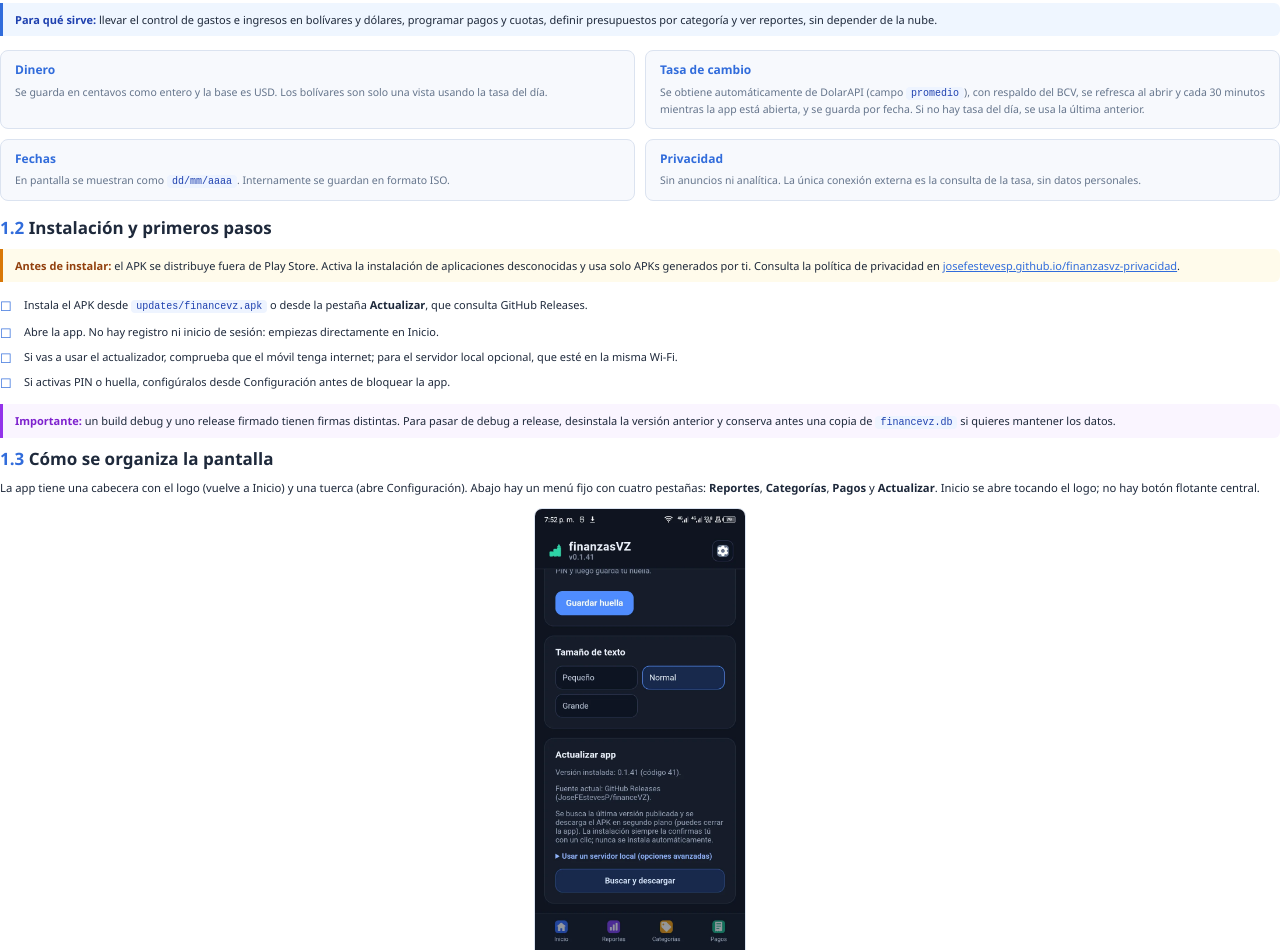
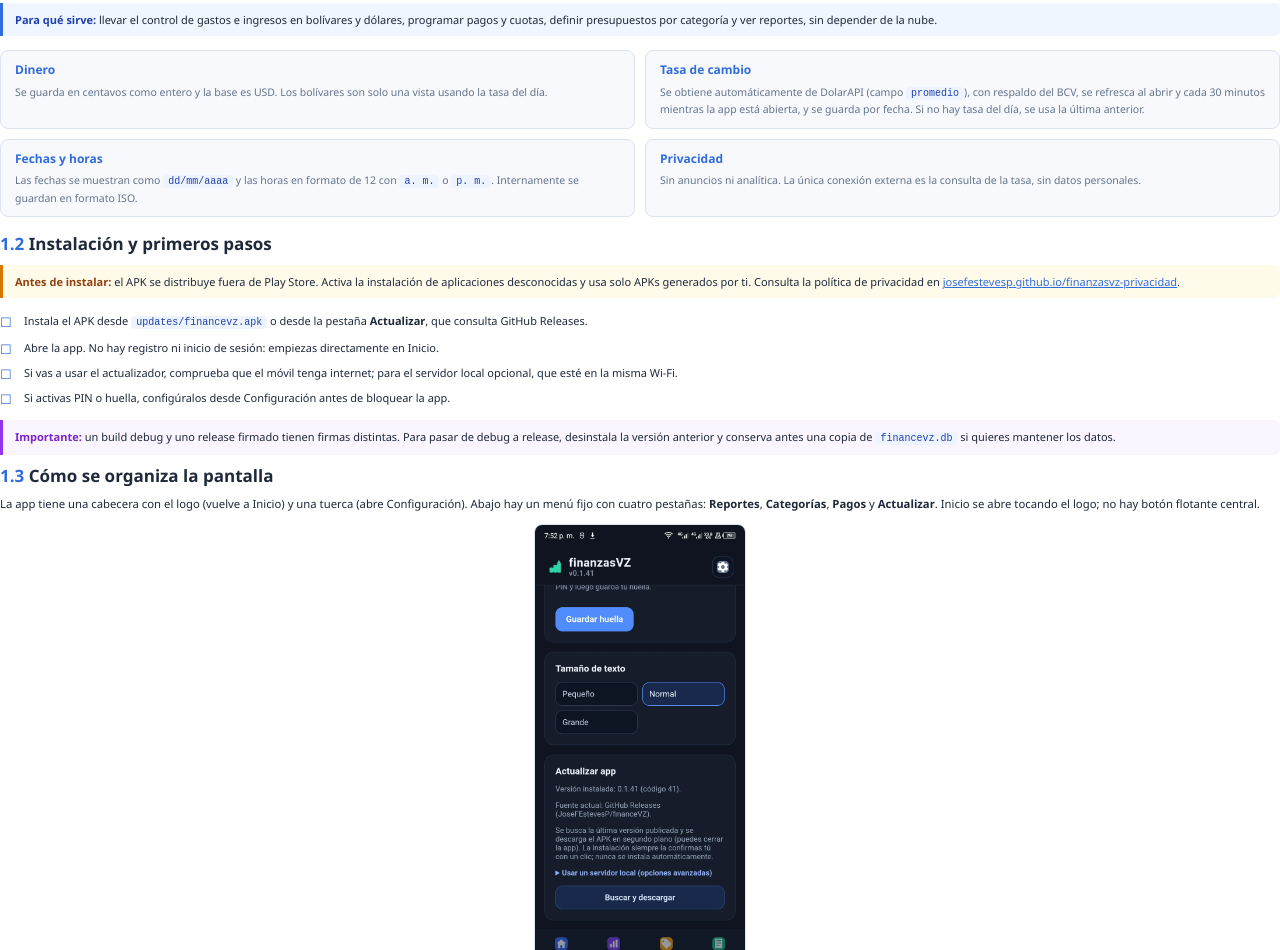
Before and after one commit to JoseFEstevesP/financeVZ, a plain HTML site: page manual/manual.html in a window 1280 px wide. Shown: the part 1383-2333 px from the top of the page. Drawn offline with Linux system fonts and the light colour scheme.

Commit message:
docs: actualizar manual a v0.1.41

```diff
--- a/manual/manual.html
+++ b/manual/manual.html
@@ -125,7 +125,7 @@
 	<div class="areas-grid">
 		<div class="area-card"><h4>Dinero</h4><p>Se guarda en centavos como entero y la base es USD. Los bolívares son solo una vista usando la tasa del día.</p></div>
 		<div class="area-card"><h4>Tasa de cambio</h4><p>Se obtiene automáticamente de DolarAPI (campo <code>promedio</code>), con respaldo del BCV, se refresca al abrir y cada 30 minutos mientras la app está abierta, y se guarda por fecha. Si no hay tasa del día, se usa la última anterior.</p></div>
-		<div class="area-card"><h4>Fechas</h4><p>En pantalla se muestran como <code>dd/mm/aaaa</code>. Internamente se guardan en formato ISO.</p></div>
+		<div class="area-card"><h4>Fechas y horas</h4><p>Las fechas se muestran como <code>dd/mm/aaaa</code> y las horas en formato de 12 con <code>a. m.</code> o <code>p. m.</code>. Internamente se guardan en formato ISO.</p></div>
 		<div class="area-card"><h4>Privacidad</h4><p>Sin anuncios ni analítica. La única conexión externa es la consulta de la tasa, sin datos personales.</p></div>
 	</div>
 
```
Also changed, not shown: 1 other file.
